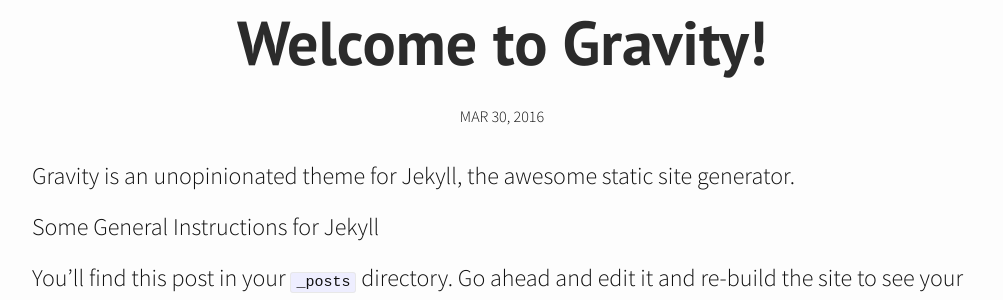
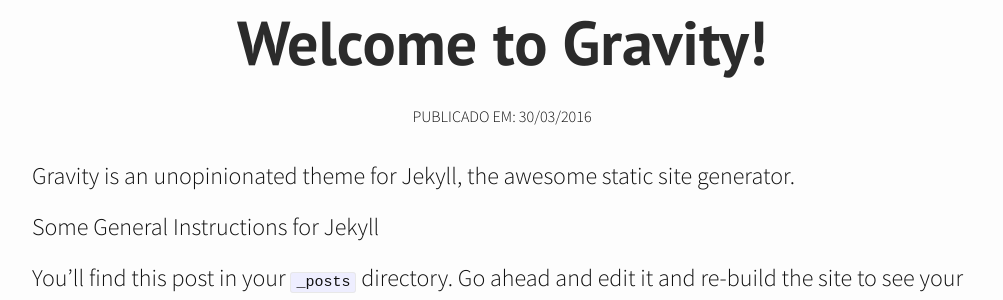
Before and after one commit to GeorgeSalu/georgesalu.github.io, a Jekyll site: the page built from _posts/2016-03-30-welcome-to-jekyll.markdown, in a window 1280 px wide. Shown: the part 276-576 px from the top of the page, without its empty margins (138-1141 px from the left). Built offline with Jekyll 4.4.1, drawn with Linux system fonts in a browser that asks for light colours; nearby versions of some CDN libraries.

Commit message:
modificando texto de data de publicação

```diff
--- a/_config.yml
+++ b/_config.yml
@@ -21,6 +21,8 @@
 markdown: kramdown
 permalink: /:title/
 
+date_format: "%d/%m/%Y"
+
 authors:
   george:
     name: George Salu
--- a/_layouts/post.html
+++ b/_layouts/post.html
@@ -4,12 +4,19 @@
 <article class="post" itemscope itemtype="http://schema.org/BlogPosting">
 
   <header class="post-header">
-    <h1 class="post-title" itemprop="name headline"><a class="post-title-link"  href="{{page.url}}">{{ page.title }}</a></h1>
-  <center>  <p class="post-meta"><time datetime="{{ page.date | date_to_xmlschema }}" itemprop="datePublished">{{ page.date | date: "%b %-d, %Y" }}</time></p>
+    <h1 class="post-title" itemprop="name headline"><a class="post-title-link" href="{{page.url}}">{{ page.title }}</a>
+    </h1>
+    <center>
+      <p class="post-meta"><time datetime="{{ page.date | date_to_xmlschema }}" itemprop="datePublished">Publicado em:
+          {{ page.date | date: site.date_format }}</time></p>
       {% if page.author %}
       <div class="">
-       <center><p ><strong><span class="authorKeyword">Author</span><span class="small-site-title"> <h2 style="letter-spacing: 3px !important;
-       text-transform: uppercase !important;">{{page.author}}</h2></span></strong></p></center>
+        <center>
+          <p><strong><span class="authorKeyword">Author</span><span class="small-site-title">
+                <h2 style="letter-spacing: 3px !important;
+       text-transform: uppercase !important;">{{page.author}}</h2>
+              </span></strong></p>
+        </center>
 
       </div>
       {% endif %}
```
Also changed, not shown: 2 other files. Lines whose indentation alone changed are shown as unchanged.
